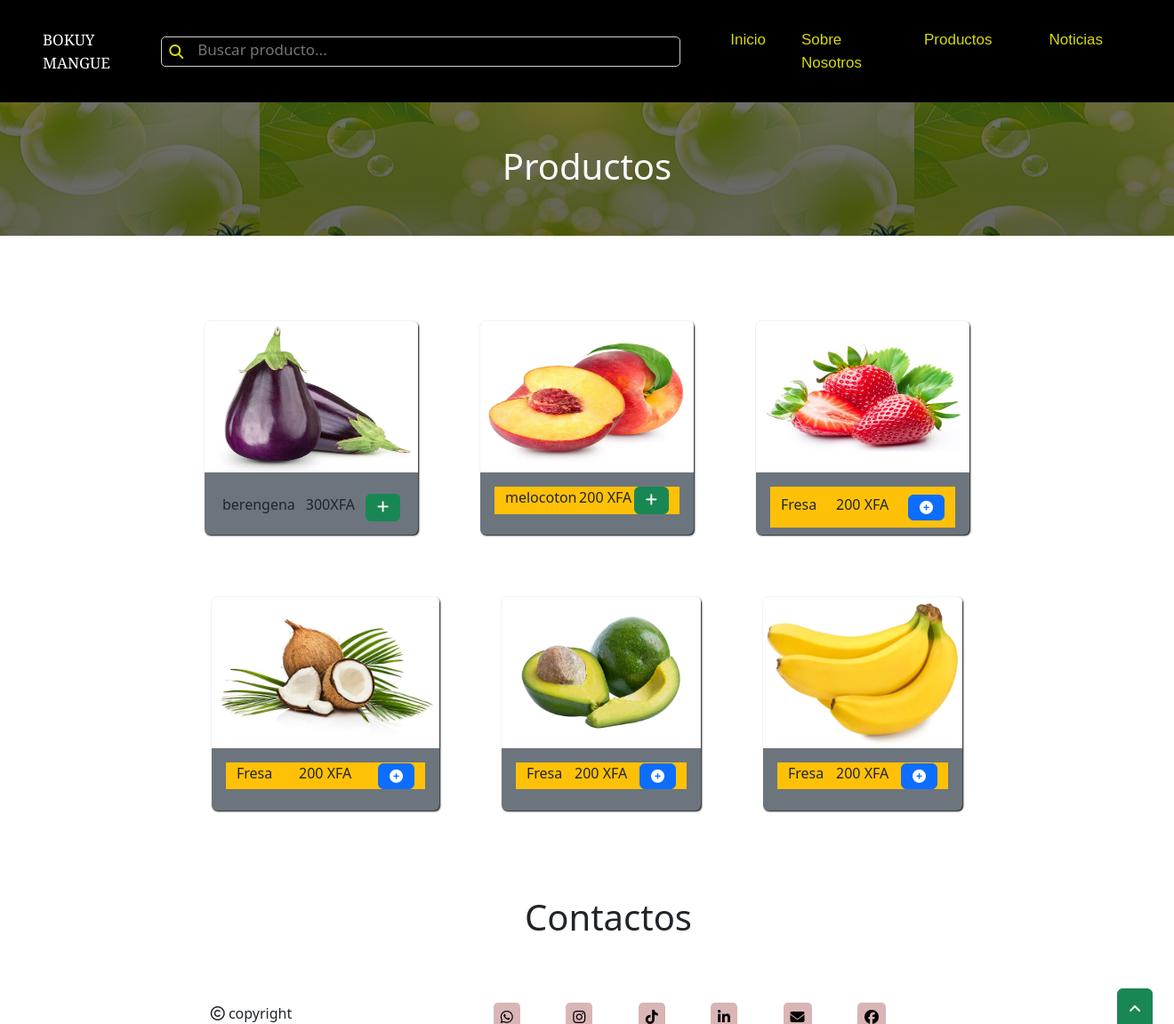
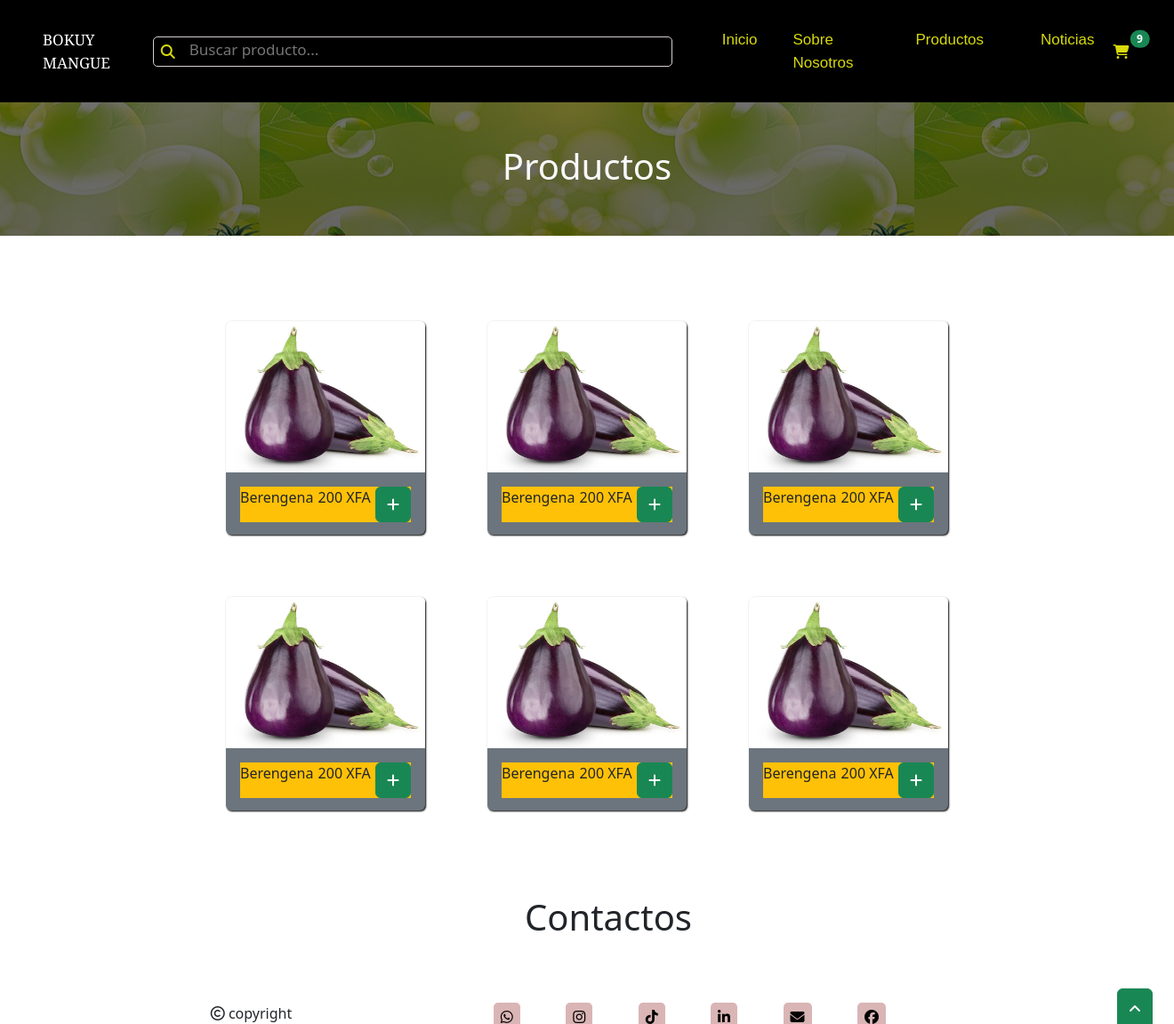
Before and after one commit to anatrinimaye/bokuymangue, a PHP site: page /productos.php in a window 1320 px wide. Shown: the top 1151 px of the page at 89% size. Run offline with PHP 8.4, Linux system fonts and the light colour scheme.

Commit message:
first commit

```diff
--- a/Version1/JavaScript/productos.js
+++ b/Version1/JavaScript/productos.js
@@ -31,7 +31,7 @@ let datosJSON;
         let imagen = document.createElement("img");
         imagen.setAttribute("src", event.foto);
         producto.appendChild(imagen);
-        //Creadno la caja que esta debajo de la imagen
+        //Creando la caja que esta debajo de la imagen
         let info=document.createElement("div");
         info.setAttribute("class", "informacion");
         producto.appendChild(info);
--- a/Version1/productos.html
+++ b/Version1/productos.html
@@ -7,14 +7,14 @@
     <link rel="stylesheet" href="./css/producto.css" />
     <link rel="stylesheet" href="./css/header.css">
     <link rel="stylesheet" href="./css/respoProd.css" />
-    <link rel="stylesheet" href="../Codigo/css/all.css" />
-    <link rel="stylesheet" href="../Codigo/css/all.min.css" />
+    <link rel="stylesheet" href="./css/all.css" />
+    <link rel="stylesheet" href="./css/all.min.css" />
   </head>
   <body>
      <!--Header-->
     <div id="header">
       <div class="logo">
-        <img src="../Codigo/imag/Fam/bm-removebg-preview.png" alt="" />
+        <img src="./imag/Fam/bm-removebg-preview.png" alt="" />
       </div>
       <!--Buscador-->
       <div class="buscador">
--- a/Version1/reservacli.html
+++ b/Version1/reservacli.html
@@ -13,7 +13,7 @@
     <!--Header-->
     <div id="header">
       <div class="logo">
-        <img src="../Codigo/imag/Fam/bm-removebg-preview.png" alt="" />
+        <img src="../Version1/imag/Fam/bm-removebg-preview.png" alt="" />
       </div>
       <!--Buscador-->
       <div class="buscador">
--- a/Version2/css/productos.css
+++ b/Version2/css/productos.css
@@ -25,7 +25,7 @@
           a{
             font-size: 10px;
             i{
-              font-size: 15px;
+              font-size: 14px;
             }
           }
         }
--- a/Version2/productos.php
+++ b/Version2/productos.php
@@ -1,7 +1,65 @@
 
-<?php
-    require "./header.php";
-?>
+
+<link rel="stylesheet" href="./css/heade.css">
+
+<!-- HEADER -->
+<nav class="navbar navbar-expand-lg head " id="header">
+        <div class="container-fluid px-5 py-3">
+            <label class="nomEmp"> BOKUY MANGUE</label>
+
+            <!-- <img class="rounded-pill ms-5" style="width:60px" src="./img/logo.png" alt=""> -->
+            <button class="navbar-toggler" type="button" data-bs-toggle="collapse" data-bs-target="#navbarSupportedContent" aria-controls="navbarSupportedContent" aria-expanded="false" aria-label="Toggle navigation">
+                <span class="navbar-toggler-icon bg-light"></span>
+            </button>
+
+            <div class="collapse navbar-collapse alig-item-center cajEnlaces" id="navbarSupportedContent">
+                <div class="bg-ligth d-flex buscador ms-5">
+                    <i class="fa-solid fa-magnifying-glass p-2" style="cursor:pointer"></i>
+                    <div class=" ">
+                        <input class="inpt px-2 " type="search" placeholder="Buscar producto...">
+                    </div>
+                </div>
+                <ul class="navbar-nav me-auto mb-2 mb-lg-0 alig-item-center">
+                    <!-- Inicio -->
+                    <li class="nav-item ps-5">
+                        <a class="nav-link" aria-current="page" href="../Version2/index.php">
+                           Inicio
+                        </a>
+                    </li>
+                    <!-- Sobre Nosotros -->
+                    <li class="nav-item px-4">
+                        <a class="nav-link" href="../Version2/sobrenosotros.php">
+                            Sobre Nosotros
+                        </a>
+                    </li>
+                    <!-- Productos -->
+                    <li class="nav-item px-4">
+                        <a class="nav-link" href="../Version2/productos.php">
+                           Productos
+                        </a>
+                    </li>
+                    <!-- Bog -->
+                    <li class="nav-item ps-4">
+                        <a class="nav-link" href="./noticias.php">
+                           Noticias
+                        </a>
+                    </li>
+                </ul>
+                <!-- Campanilla de notificaciones -->
+              <a href="../Version2/reservar.php" class="btn position-relative">
+                      <i class="fa-solid fa-cart-shopping fs-25"></i>
+                  <span class="position-absolute top-0 start-100 translate-middle badge rounded-pill bg-success">
+                      9
+                    <span class="visually-hidden">unread messages</span>
+                    </span>
+              </a>
+
+            </div>
+        </div>
+    </nav>
+
+
+
 <link rel="stylesheet" href="./css/productos.css">
 
 <!-- BANNER -->
@@ -11,121 +69,79 @@
       </div>
 </div>
 
+
+
+
 <!--CAJA DE PRODUCTOS -->
 <div class="container py-5 w-75 d-flex productos">
-    <!-- Caja de cada producto -->
-    <div class="card bg-secondary producto" style="width: 15rem; height: 240px">
+     <!-- Caja de cada producto -->
+    <div class="card bg-secondary producto" style="width: 14rem; height: 240px">
       <img src="./Admin/img/berengena.jpg" style="height: 170px" class="card-img-top" alt="...">
       <div class="card-body">
-        <div class=" d-flex acciones pt-2 px-1">
-
-        <p>berengena</p>
-        <p>300XFA</p>
-        <p><a href="#" class="btn btn-success"> <i class="fa-solid fa-plus"></i></a></p>
-        <!-- <div>
-            berengena
-          </div>
-          <div>
-            200 XFA
-          </div>
-          <div>
-            <a href="#" class=""> <i class="btn btn-primary fa-solid fa-circle-plus"></i></a>
-        </div> -->
-      </div>
-      </div>
-    </div>
-        <!-- Caja de cada producto -->
-        <div class="card bg-secondary producto" style="width: 15rem; height: 240px">
-      <img src="./Admin/img/melocoton.webp" style="height: 170px" class="card-img-top" alt="...">
-      <div class="card-body">
-        <div class="container bg-warning d-flex acciones">
-        <div>
-            melocoton
-          </div>
-          <div>
-            200 XFA
-          </div>
-          <div>
-            <a href="#" class="btn btn-success"> <i class="fa-solid fa-plus"></i></a>
+        <div class="bg-warning d-flex acciones">
+          <p>Berengena</p>
+          <p>200 XFA</p>
+          <button class="btn btn-success"> <i class="fa-solid fa-plus"></i> </button>
         </div>
-      </div>
-      </div>
-    </div>
-        <!-- Caja de cada producto -->
-        <div class="card bg-secondary producto" style="width: 15rem; height: 240px">
-      <img src="./Admin/img/fresa.jpg" style="height: 170px" class="card-img-top" alt="...">
-      <div class="card-body">
-        <div class="container bg-warning d-flex acciones py-2">
-        <div>
-            Fresa
-          </div>
-          <div>
-            200 XFA
-          </div>
-          <div>
-            <a href="#" class=""> <i class="btn btn-primary fa-solid fa-circle-plus"></i></a>
-        </div>
-      </div>
-      </div>
-    </div>
-        <!-- Caja de cada producto -->
-        <div class="card bg-secondary producto" style="width: 16rem; height: 240px">
-      <img src="./Admin/img/coco.jpg" style="height: 170px" class="card-img-top" alt="...">
-      <div class="card-body">
-        <div class="container bg-warning d-flex acciones">
-        <div>
-            Fresa
-          </div>
-          <div>
-            200 XFA
-          </div>
-          <div>
-            <a href="#" class=""> <i class="btn btn-primary fa-solid fa-circle-plus"></i></a>
-        </div>
-      </div>
       </div>
     </div>
 
-        <!-- Caja de cada producto -->
-        <div class="card bg-secondary producto" style="width: 14rem; height: 240px">
-      <img src="./Admin/img/aguacate.jpg" style="height: 170px" class="card-img-top" alt="...">
+      <!-- Caja de cada producto -->
+    <div class="card bg-secondary producto" style="width: 14rem; height: 240px">
+      <img src="./Admin/img/berengena.jpg" style="height: 170px" class="card-img-top" alt="...">
       <div class="card-body">
-        <div class="container bg-warning d-flex acciones">
-        <div>
-            Fresa
-          </div>
-          <div>
-            200 XFA
-          </div>
-          <div>
-            <a href="#" class=""> <i class="btn btn-primary fa-solid fa-circle-plus"></i></a>
+        <div class="bg-warning d-flex acciones">
+          <p>Berengena</p>
+          <p>200 XFA</p>
+          <button class="btn btn-success"> <i class="fa-solid fa-plus"></i> </button>
         </div>
       </div>
+    </div>
+     <!-- Caja de cada producto -->
+     <div class="card bg-secondary producto" style="width: 14rem; height: 240px">
+      <img src="./Admin/img/berengena.jpg" style="height: 170px" class="card-img-top" alt="...">
+      <div class="card-body">
+        <div class="bg-warning d-flex acciones">
+          <p>Berengena</p>
+          <p>200 XFA</p>
+          <button class="btn btn-success"> <i class="fa-solid fa-plus"></i> </button>
+        </div>
       </div>
     </div>
-
-        <!-- Caja de cada producto -->
-        <div class="card bg-secondary producto" style="width: 14rem; height: 240px">
-      <img src="./Admin/img/banana.webp" style="height: 170px" class="card-img-top" alt="...">
+     <!-- Caja de cada producto -->
+     <div class="card bg-secondary producto" style="width: 14rem; height: 240px">
+      <img src="./Admin/img/berengena.jpg" style="height: 170px" class="card-img-top" alt="...">
       <div class="card-body">
-        <div class="container bg-warning d-flex acciones">
-        <div>
-            Fresa
-          </div>
-          <div>
-            200 XFA
-          </div>
-          <div>
-            <a href="#" class=""> <i class="btn btn-primary fa-solid fa-circle-plus"></i></a>
+        <div class="bg-warning d-flex acciones">
+          <p>Berengena</p>
+          <p>200 XFA</p>
+          <button class="btn btn-success"> <i class="fa-solid fa-plus"></i> </button>
         </div>
       </div>
+    </div>
+     <!-- Caja de cada producto -->
+    <div class="card bg-secondary producto" style="width: 14rem; height: 240px">
+      <img src="./Admin/img/berengena.jpg" style="height: 170px" class="card-img-top" alt="...">
+      <div class="card-body">
+        <div class="bg-warning d-flex acciones">
+          <p>Berengena</p>
+          <p>200 XFA</p>
+          <button class="btn btn-success"> <i class="fa-solid fa-plus"></i> </button>
+        </div>
       </div>
     </div>
-
-
-
+     <!-- Caja de cada producto -->
+     <div class="card bg-secondary producto" style="width: 14rem; height: 240px">
+      <img src="./Admin/img/berengena.jpg" style="height: 170px" class="card-img-top" alt="...">
+      <div class="card-body">
+        <div class="bg-warning d-flex acciones">
+          <p>Berengena</p>
+          <p>200 XFA</p>
+          <button class="btn btn-success"> <i class="fa-solid fa-plus"></i> </button>
+        </div>
+      </div>
+    </div>
 </div>
-
 
 
 <!-- FOOTER -->
@@ -143,3 +159,7 @@
             </a>
           </div>
     </div>
+
+
+
+    <script src="./js/bootstrap.bundle.min.js"></script>
```
Also changed, not shown: Version1/datosJSON/productos.json (+21 -21 lines), Version2/css/reservar.css (added, +12 -0 lines), Version2/reservar.php (added, +12 -0 lines), Version2/Admin/php/plantilla.php (indentation only).
